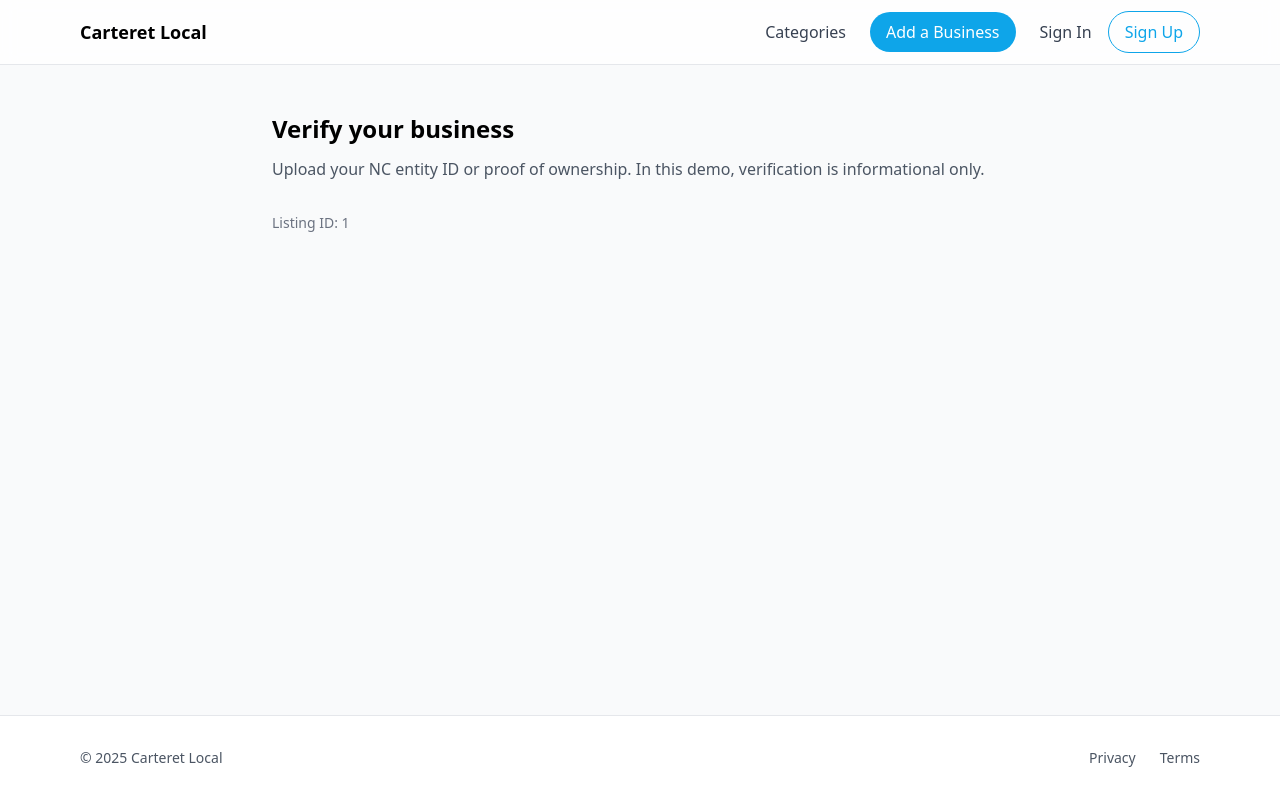
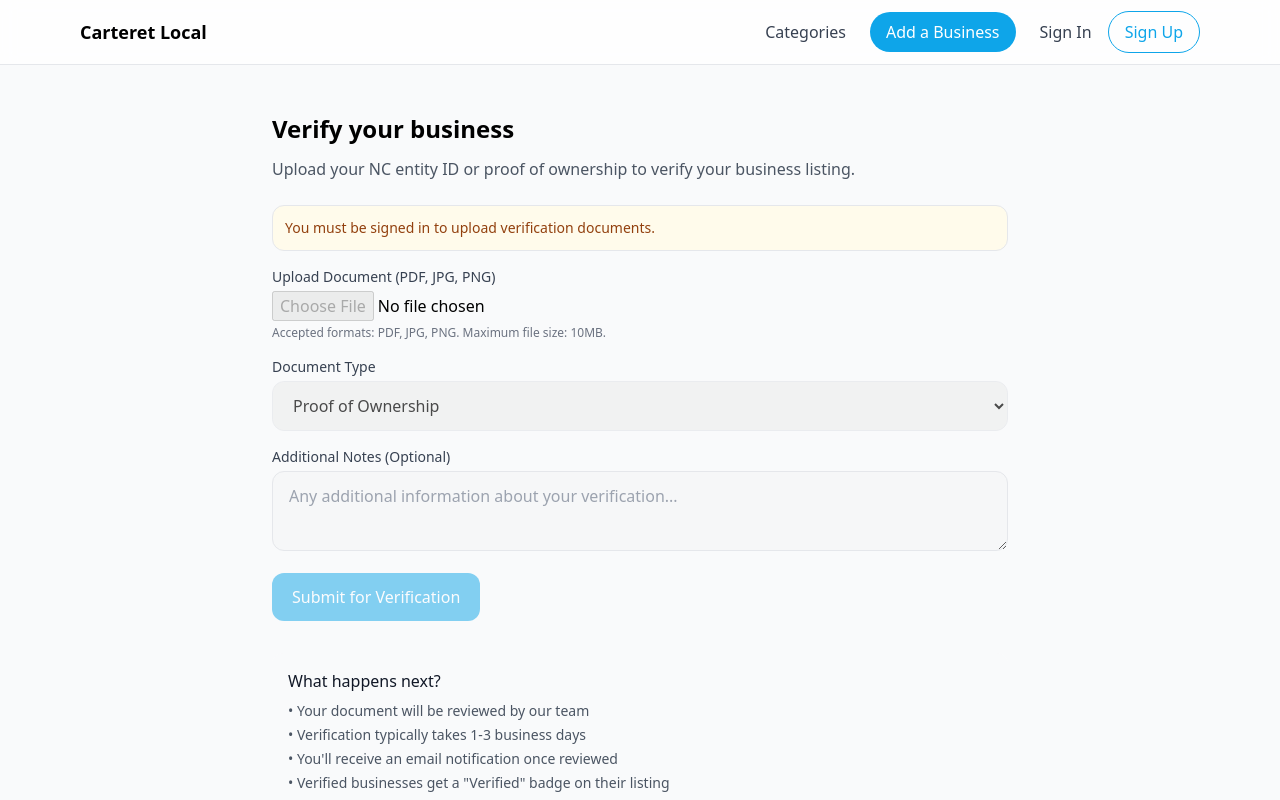
Before and after one commit to CRMwebsolution/carteret-count-biz, a React (Vite) app: page /verify/1 in a window 1280 px wide. Shown: the top 800 px of the page. Built offline with nearby package versions, Linux system fonts and the light colour scheme; no server answers.

Commit message:
Implement verification page functionality

```diff
--- a/src/lib/supabase.ts
+++ b/src/lib/supabase.ts
@@ -14,3 +14,44 @@ export const supabase = createClient(SUPABASE_URL, anon, {
 export function storageUrl(bucket: string, path: string) {
   return `${SUPABASE_URL}/storage/v1/object/public/${bucket}/${path}`
 }
+
+/** Make filenames safe for URLs & storage */
+export function safeFilename(name: string) {
+  const idx = name.lastIndexOf('.')
+  const baseRaw = idx === -1 ? name : name.slice(0, idx)
+  const ext = idx === -1 ? '' : name.slice(idx)
+
+  const cleanedBase = baseRaw
+    .normalize('NFKD')
+    .replace(/[^\w\-]+/g, '-') // non-word to dash
+    .replace(/-+/g, '-')       // collapse dashes
+    .replace(/^-|-$/g, '')     // trim leading/trailing dashes
+
+  return `${cleanedBase || 'file'}${ext}`
+}
+
+/** Force Authorization: Bearer <Supabase JWT> on the Storage request */
+export async function hardAuthUpload(bucket: string, path: string, file: File) {
+  const { data: sess } = await supabase.auth.getSession()
+  const token = sess?.session?.access_token
+  if (!token) throw new Error('No Supabase session token found')
+
+  const res = await fetch(
+    `${SUPABASE_URL}/storage/v1/object/${encodeURIComponent(bucket)}/${path}`,
+    {
+      method: 'POST',
+      headers: {
+        Authorization: `Bearer ${token}`, // ✅ ensure owner_id is the auth.uid() UUID
+        'x-upsert': 'false',
+        'cache-control': '3600',
+        'content-type': file.type || 'application/octet-stream',
+      },
+      body: file,
+    }
+  )
+
+  if (!res.ok) {
+    const text = await res.text().catch(() => '')
+    throw new Error(`Storage upload failed (${res.status}): ${text || res.statusText}`)
+  }
+}
--- a/src/pages/AddBusiness.tsx
+++ b/src/pages/AddBusiness.tsx
@@ -1,5 +1,5 @@
 import { useState } from 'react'
-import { supabase, SUPABASE_URL } from '../lib/supabase'
+import { supabase, hardAuthUpload, safeFilename } from '../lib/supabase'
 import { useAuth } from '../hooks/useAuth'
 
 const MOCK = import.meta.env.VITE_MOCK_PAYMENTS === 'true'
@@ -15,47 +15,6 @@ const defaultHours: Hours = {
   friday: { open: '09:00', close: '17:00', is_closed: false },
   saturday: { open: '09:00', close: '17:00', is_closed: false },
   sunday: { open: '09:00', close: '17:00', is_closed: true },
-}
-
-/** Make filenames safe for URLs & storage */
-function safeFilename(name: string) {
-  const idx = name.lastIndexOf('.')
-  const baseRaw = idx === -1 ? name : name.slice(0, idx)
-  const ext = idx === -1 ? '' : name.slice(idx)
-
-  const cleanedBase = baseRaw
-    .normalize('NFKD')
-    .replace(/[^\w\-]+/g, '-') // non-word to dash
-    .replace(/-+/g, '-')       // collapse dashes
-    .replace(/^-|-$/g, '')     // trim leading/trailing dashes
-
-  return `${cleanedBase || 'file'}${ext}`
-}
-
-/** Force Authorization: Bearer <Supabase JWT> on the Storage request */
-async function hardAuthUpload(bucket: string, path: string, file: File) {
-  const { data: sess } = await supabase.auth.getSession()
-  const token = sess?.session?.access_token
-  if (!token) throw new Error('No Supabase session token found')
-
-  const res = await fetch(
-    `${SUPABASE_URL}/storage/v1/object/${encodeURIComponent(bucket)}/${path}`,
-    {
-      method: 'POST',
-      headers: {
-        Authorization: `Bearer ${token}`, // ✅ ensure owner_id is the auth.uid() UUID
-        'x-upsert': 'false',
-        'cache-control': '3600',
-        'content-type': file.type || 'application/octet-stream',
-      },
-      body: file,
-    }
-  )
-
-  if (!res.ok) {
-    const text = await res.text().catch(() => '')
-    throw new Error(`Storage upload failed (${res.status}): ${text || res.statusText}`)
-  }
 }
 
 export default function AddBusiness() {
--- a/src/pages/Verify.tsx
+++ b/src/pages/Verify.tsx
@@ -1,14 +1,173 @@
 import { useParams } from 'react-router-dom';
+import { useState } from 'react';
+import { useAuth } from '../hooks/useAuth';
+import { supabase, hardAuthUpload, safeFilename } from '../lib/supabase';
 
 export default function Verify() {
   const { id } = useParams();
+  const { user, loading: authLoading } = useAuth();
+
+  const [selectedFile, setSelectedFile] = useState<File | null>(null);
+  const [loading, setLoading] = useState(false);
+  const [error, setError] = useState<string | null>(null);
+  const [success, setSuccess] = useState<string | null>(null);
+
+  async function handleSubmit(e: React.FormEvent) {
+    e.preventDefault();
+    setLoading(true);
+    setError(null);
+    setSuccess(null);
+
+    if (!user) {
+      setError('You must be signed in to verify a business.');
+      setLoading(false);
+      return;
+    }
+
+    if (!selectedFile) {
+      setError('Please select a file to upload.');
+      setLoading(false);
+      return;
+    }
+
+    if (!id) {
+      setError('Listing ID is missing.');
+      setLoading(false);
+      return;
+    }
+
+    try {
+      const filename = safeFilename(selectedFile.name);
+      const storagePath = `verifications/${id}/${crypto.randomUUID()}-${filename}`;
+
+      // Upload file to Supabase Storage
+      await hardAuthUpload('verifications', storagePath, selectedFile);
+
+      // Insert verification record into the database
+      const { error: dbError } = await supabase.from('verifications').insert({
+        listing_id: id,
+        requester_id: user.id,
+        documents: [storagePath], // Store as a JSON array of paths
+        status: 'submitted', // Default status
+        entity_type: 'proof_of_ownership', // Example type, could be dynamic
+      });
+
+      if (dbError) {
+        throw dbError;
+      }
+
+      setSuccess('Verification document uploaded successfully! We will review it shortly.');
+      setSelectedFile(null); // Clear the selected file
+    } catch (err: any) {
+      console.error('Verification submission error:', err);
+      setError(err.message || 'Something went wrong during verification.');
+    } finally {
+      setLoading(false);
+    }
+  }
+
+  if (authLoading) {
+    return (
+      <div className="max-w-3xl mx-auto px-4 py-6 md:py-12">
+        <div className="animate-pulse">
+          <div className="h-8 bg-gray-200 rounded w-48 mb-4"></div>
+          <div className="h-4 bg-gray-200 rounded w-96"></div>
+        </div>
+      </div>
+    );
+  }
+
   return (
     <div className="max-w-3xl mx-auto px-4 py-6 md:py-12">
       <h1 className="text-xl md:text-2xl font-bold mb-3">Verify your business</h1>
       <p className="text-gray-600 mb-6">
-        Upload your NC entity ID or proof of ownership. In this demo, verification is informational only.
+        Upload your NC entity ID or proof of ownership to verify your business listing.
       </p>
-      <p className="mt-8 text-sm text-gray-500 break-all">Listing ID: {id}</p>
+
+      {!user && (
+        <div className="mb-4 rounded-xl border bg-amber-50 text-amber-800 p-3 text-sm">
+          You must be signed in to upload verification documents.
+        </div>
+      )}
+
+      <form onSubmit={handleSubmit} className="space-y-4">
+        <div>
+          <label htmlFor="verification-file" className="block text-sm font-medium text-gray-700 mb-1">
+            Upload Document (PDF, JPG, PNG)
+          </label>
+          <input
+            type="file"
+            id="verification-file"
+            accept=".pdf,.jpg,.jpeg,.png"
+            className="w-full text-base"
+            onChange={(e) => setSelectedFile(e.target.files?.[0] || null)}
+            disabled={loading || !user}
+          />
+          <p className="text-xs text-gray-500 mt-1">
+            Accepted formats: PDF, JPG, PNG. Maximum file size: 10MB.
+          </p>
+        </div>
+
+        <div>
+          <label htmlFor="entity-type" className="block text-sm font-medium text-gray-700 mb-1">
+            Document Type
+          </label>
+          <select
+            id="entity-type"
+            className="w-full rounded-xl border px-4 py-3 text-base"
+            disabled={loading || !user}
+          >
+            <option value="proof_of_ownership">Proof of Ownership</option>
+            <option value="nc_entity_id">NC Entity ID</option>
+            <option value="business_license">Business License</option>
+            <option value="other">Other</option>
+          </select>
+        </div>
+
+        <div>
+          <label htmlFor="notes" className="block text-sm font-medium text-gray-700 mb-1">
+            Additional Notes (Optional)
+          </label>
+          <textarea
+            id="notes"
+            placeholder="Any additional information about your verification..."
+            className="w-full rounded-xl border px-4 py-3 min-h-20 text-base resize-y"
+            disabled={loading || !user}
+          />
+        </div>
+
+        {error && (
+          <div className="text-red-600 text-sm bg-red-50 p-3 rounded-lg">
+            {error}
+          </div>
+        )}
+
+        {success && (
+          <div className="text-green-700 text-sm bg-green-50 p-3 rounded-lg">
+            {success}
+          </div>
+        )}
+
+        <button
+          type="submit"
+          disabled={loading || !user || !selectedFile}
+          className="w-full sm:w-auto rounded-xl bg-brand text-white px-5 py-3 hover:bg-brand-dark disabled:opacity-50 text-base font-medium"
+        >
+          {loading ? 'Uploading...' : 'Submit for Verification'}
+        </button>
+      </form>
+
+      <div className="mt-8 p-4 bg-gray-50 rounded-xl">
+        <h3 className="font-medium text-gray-900 mb-2">What happens next?</h3>
+        <ul className="text-sm text-gray-600 space-y-1">
+          <li>• Your document will be reviewed by our team</li>
+          <li>• Verification typically takes 1-3 business days</li>
+          <li>• You'll receive an email notification once reviewed</li>
+          <li>• Verified businesses get a "Verified" badge on their listing</li>
+        </ul>
+      </div>
+
+      <p className="mt-6 text-sm text-gray-500 break-all">Listing ID: {id}</p>
     </div>
   );
 }
```
